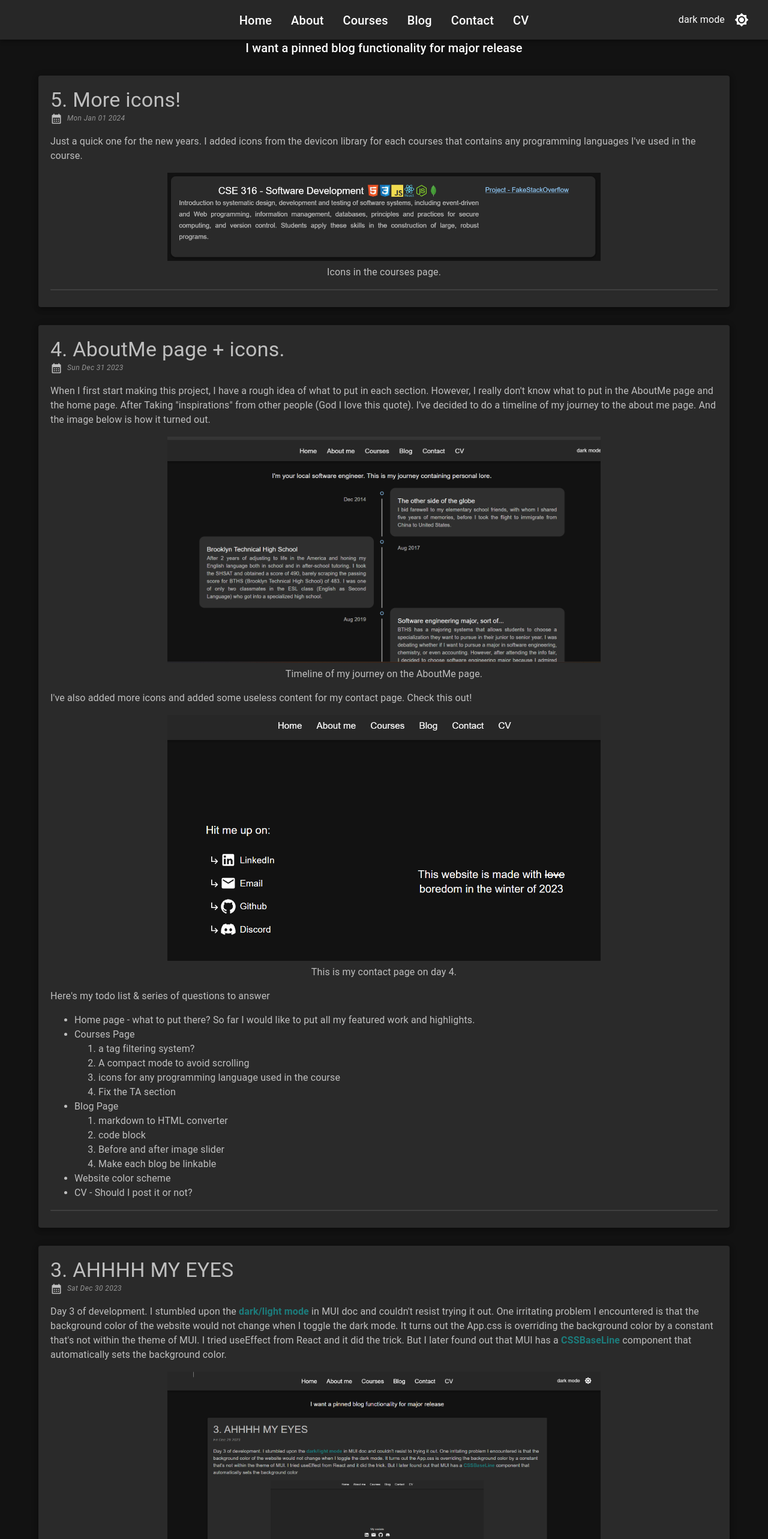
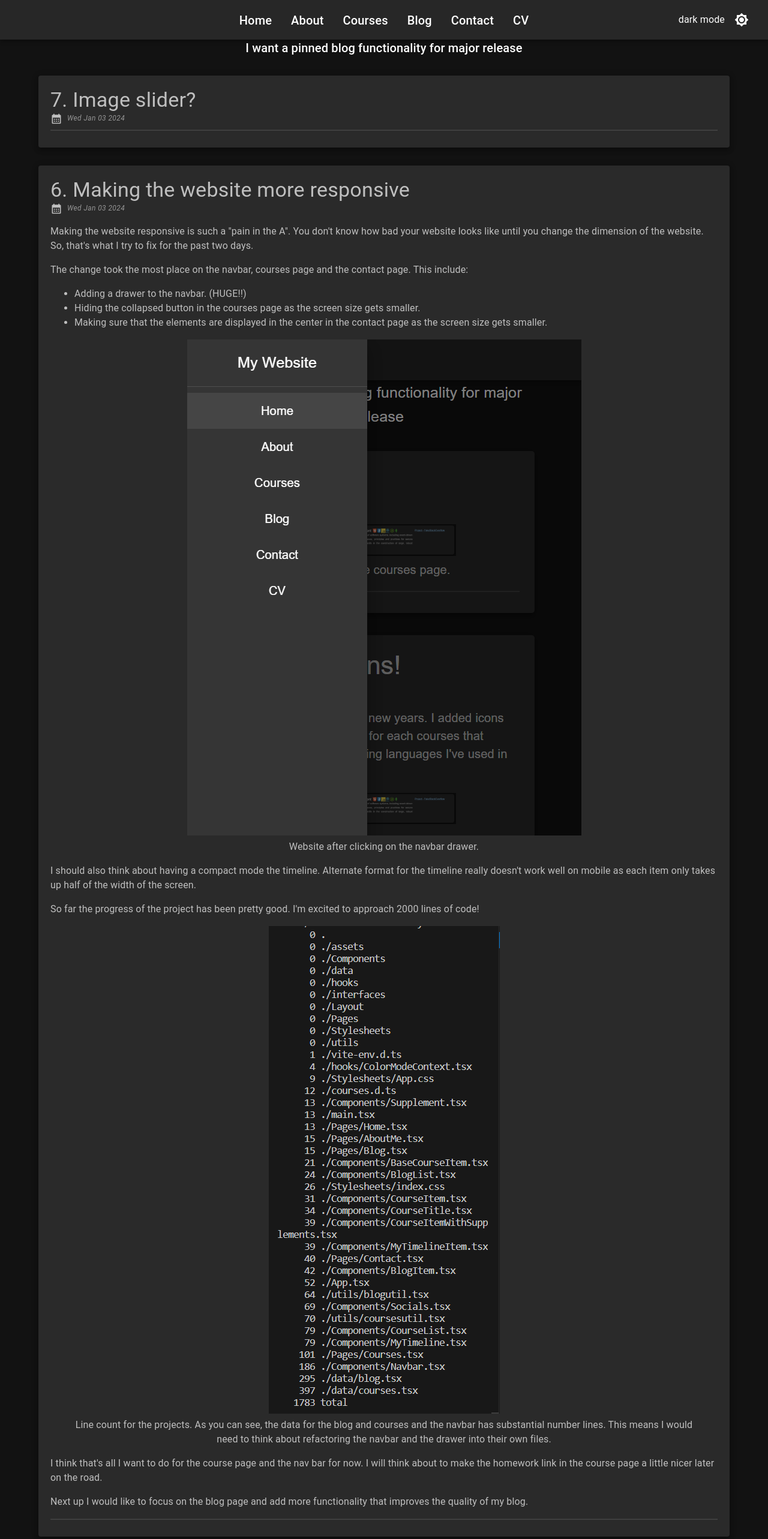
Before and after one commit to naxy-dong/personal-website, a React (Vite) app: page /Blog in a window 1280 px wide. Shown: the top 2566 px of the page at 60% size. Built offline with nearby package versions, Linux system fonts and the light colour scheme.

Commit message:
Finished blog day 7

```diff
--- a/src/data/blog.tsx
+++ b/src/data/blog.tsx
@@ -1,3 +1,4 @@
+import Blog from "../Pages/Blog";
 import {
   BlogParagraph,
   BlogUnorderedList,
@@ -9,6 +10,73 @@ import {
 const assetPath = "src/assets/";
 
 const blogData = [
+  {
+    title: "Image slider?",
+    date: new Date(2024, 0, 3),
+    content: () => {
+      const imageSliderLink = (
+        <BlogLink
+          text="image slider"
+          url="https://taiji-game.com/2022/02/18/83-in-the-final-stretch/"
+        />
+      );
+      return <></>;
+    },
+  },
+  {
+    title: "Making the website more responsive",
+    date: new Date(2024, 0, 3),
+    content: () => {
+      return (
+        <>
+          <BlogParagraph>
+            Making the website responsive is such a "pain in the A". You don't
+            know how bad your website looks like until you change the dimension
+            of the website. So, that's what I try to fix for the past two days.
+          </BlogParagraph>
+          <BlogParagraph>
+            The change took the most place on the navbar, courses page and the
+            contact page. This include:
+          </BlogParagraph>
+          <BlogUnorderedList
+            items={[
+              "Adding a drawer to the navbar. (HUGE!!)",
+              "Hiding the collapsed button in the courses page as the screen size gets smaller.",
+              "Making sure that the elements are displayed in the center in the contact page as the screen size gets smaller.",
+            ]}
+          />
+          <BlogImage
+            src={assetPath + "day7-1.png"}
+            alt="Navbar Drawer."
+            caption="Website after clicking on the navbar drawer."
+          />
+          <BlogParagraph>
+            I should also think about having a compact mode the timeline.
+            Alternate format for the timeline really doesn't work well on mobile
+            as each item only takes up half of the width of the screen.
+          </BlogParagraph>
+          <BlogParagraph>
+            So far the progress of the project has been pretty good. I'm excited
+            to approach 2000 lines of code!
+          </BlogParagraph>
+          <BlogImage
+            src={assetPath + "day7-2.png"}
+            alt="Line count for the projects."
+            caption="Line count for the projects. As you can see, the data for the blog and courses and the navbar has substantial number lines. This means I would need to think about refactoring the navbar and the drawer into their own files."
+          />
+          <BlogParagraph>
+            I think that's all I want to do for the course page and the nav bar
+            for now. I will think about to make the homework link in the course
+            page a little nicer later on the road.
+          </BlogParagraph>
+          <BlogParagraph>
+            Next up I would like to focus on the blog page and add more
+            functionality that improves the quality of my blog.
+          </BlogParagraph>
+        </>
+      );
+    },
+  },
   {
     title: "More icons!",
     date: new Date(2024, 0, 1),
```
Also changed, not shown: src/Stylesheets/index.css (line endings or trailing spaces), src/assets/day7-1.png (added), src/assets/day7-2.png (added).
